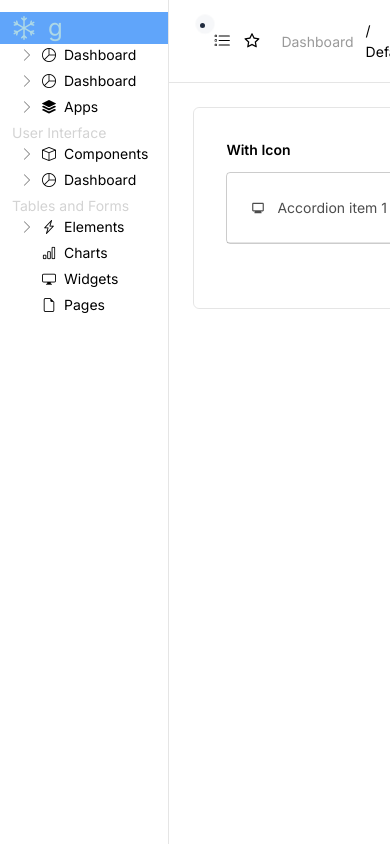
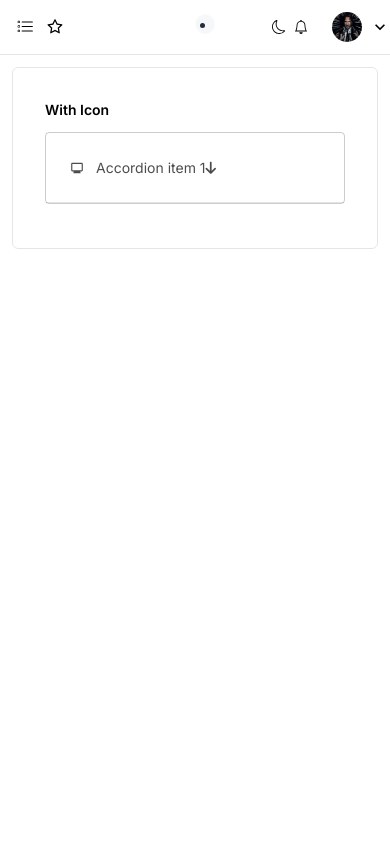
Before and after one commit to hiennd482/pratice-web-reactjs, a React (Create React App) app: page /reports in a window 390 px wide. Built offline with nearby package versions, Linux system fonts and the light colour scheme.

Commit message:
'responsive'

```diff
--- a/src/components/navbar/Navbar.jsx
+++ b/src/components/navbar/Navbar.jsx
@@ -53,7 +53,7 @@ export default function Navbar() {
   });
   return (
     <div
-      className={` text-[14px] bg-white duration-500 border-b border-black/10 py-[12px] px-[1.75rem]  flex items-center justify-between `}
+      className={` text-[14px]  bg-white duration-500 border-b border-black/10 py-[12px] lg:px-[1.75rem]  flex items-center justify-between `}
     >
       {/* left */}
       <div className="flex items-center gap-2 px-3">
@@ -66,7 +66,7 @@ export default function Navbar() {
         <button>
           <AiOutlineStar className="text-lg flex items-center"></AiOutlineStar>
         </button>
-        <div className="sm:block">
+        <div className="hidden Lg:block">
           <nav className="w-full  px-1 py-1">
             <ol className="flex space-x-2 cursor-pointer">
               <li className="flex items-center text-black/40 hover:text-black  ">
@@ -83,7 +83,7 @@ export default function Navbar() {
       <div className="flex items-center gap-4 cursor-pointer">
         {/* search */}
         <div
-          className={`md:flex lg:flex flex items-center rounded-md bg-lightwhite lg:px-1 `}
+          className={`md:flex hidden lg:flex  items-center rounded-md bg-lightwhite lg:px-1 `}
         >
           <BiSearch
             className={`text-[lightgray] text-2xl pr-[3px] cursor-pointer float-left`}
@@ -113,7 +113,7 @@ export default function Navbar() {
             onClick={() => setOpen(!open)}
           >
             <img src={avt} alt="" className="w-3 rounded-full" />
-            <p>duy hiene</p>
+            <p className="hidden lg:block">duy hiene</p>
             <MdOutlineKeyboardArrowDown className="text-xl"></MdOutlineKeyboardArrowDown>{" "}
           </div>{" "}
           <div
--- a/src/components/sidebar2/index.jsx
+++ b/src/components/sidebar2/index.jsx
@@ -10,7 +10,7 @@ function Sidebar2() {
       <nav
         className={`${
           mo ? "ml-[-6.5rem]" : "ml-0"
-        }  bg-white  relative h-screen md:p-4 lg:p-0 pt-2 border-r border-black/10 duration-500`}
+        }  bg-white  relative h-screen hidden lg:block lg:p-0 pt-2 border-r border-black/10 duration-500`}
       >
         <div className="  bg-softblue ">
           <span
--- a/src/pages/home/Home.jsx
+++ b/src/pages/home/Home.jsx
@@ -14,8 +14,8 @@ function Home() {
         <option value="week">Week</option>
         <option value="moth">Moth</option>
       </select>
-      <div className="flex mr-2">
-        <div className="grid grid-cols-1 sm:grid-cols-2 lg:grid-cols-4 gap-[1.24rem]">
+      <div className="flex">
+        <div className="grid grid-cols-1 w-full sm:grid-cols-2 md:grid-cols-3 lg:grid-cols-4 gap-[1.24rem]">
           {" "}
           <Content></Content>
           <Content></Content>
--- a/src/pages/report/Report.jsx
+++ b/src/pages/report/Report.jsx
@@ -38,16 +38,15 @@ function Report() {
     return () => {};
   });
   return (
-    <div className="border border-black/10 p-5 rounded-md m-4">
-      <div className="mb-5">
+    <div className="border  border-black/10 p-5 rounded-md m-2 sm:m-[10px] lg:m-4">
+      <div className="mb-2 lg:mb-5">
         <p className="text-sm font-semibold mb-2">With Icon</p>
-        <div className=" space-y-2">
-          {/* item */}
+        <div className="">
           <div className=" transition border border-black/20 rounded">
             <div className="accordion-header transition ">
               <button
                 type="button"
-                className=" flex text-[14px] justify-between items-center p-4 w-full text-black/70"
+                className=" flex text-[14px] justify-between items-center p-4   text-black/70"
               >
                 <div className="flex items-center ">
                   <MdMonitor className="mr-2"></MdMonitor>
@@ -61,8 +60,6 @@ function Report() {
               <p className="p-2">
                 Lorem ipsum dolor sit amet, consectetur adipisicinf elit, sed do
                 eiusmod tempor incididunt ut labore et dolore magna aliqua. Ut
-                enim ad minim veniam, quis nostrud exercitation ullamco laboris
-                nisi ut aliquip ex ea commodo consequat.
               </p>
             </div>
           </div>
```
